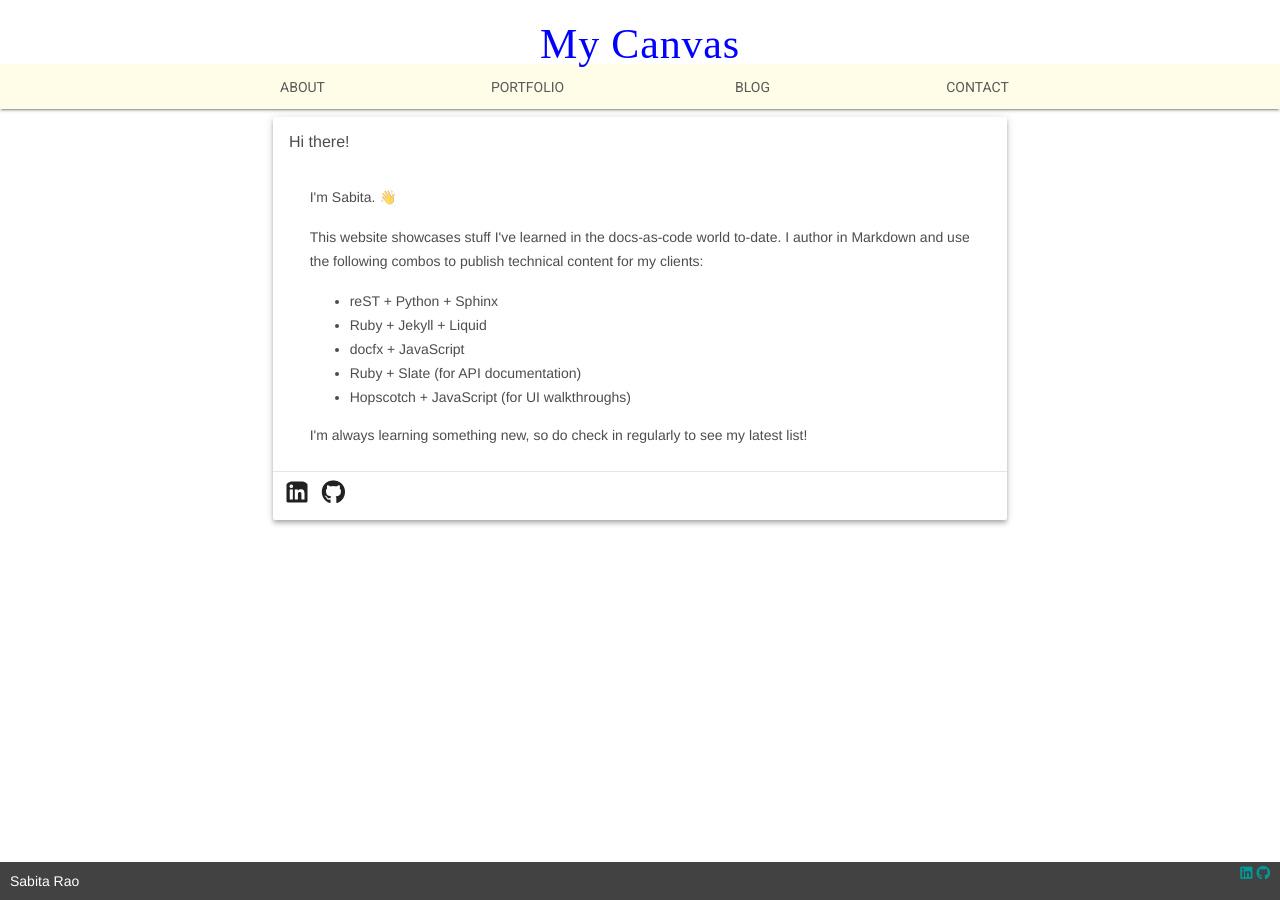
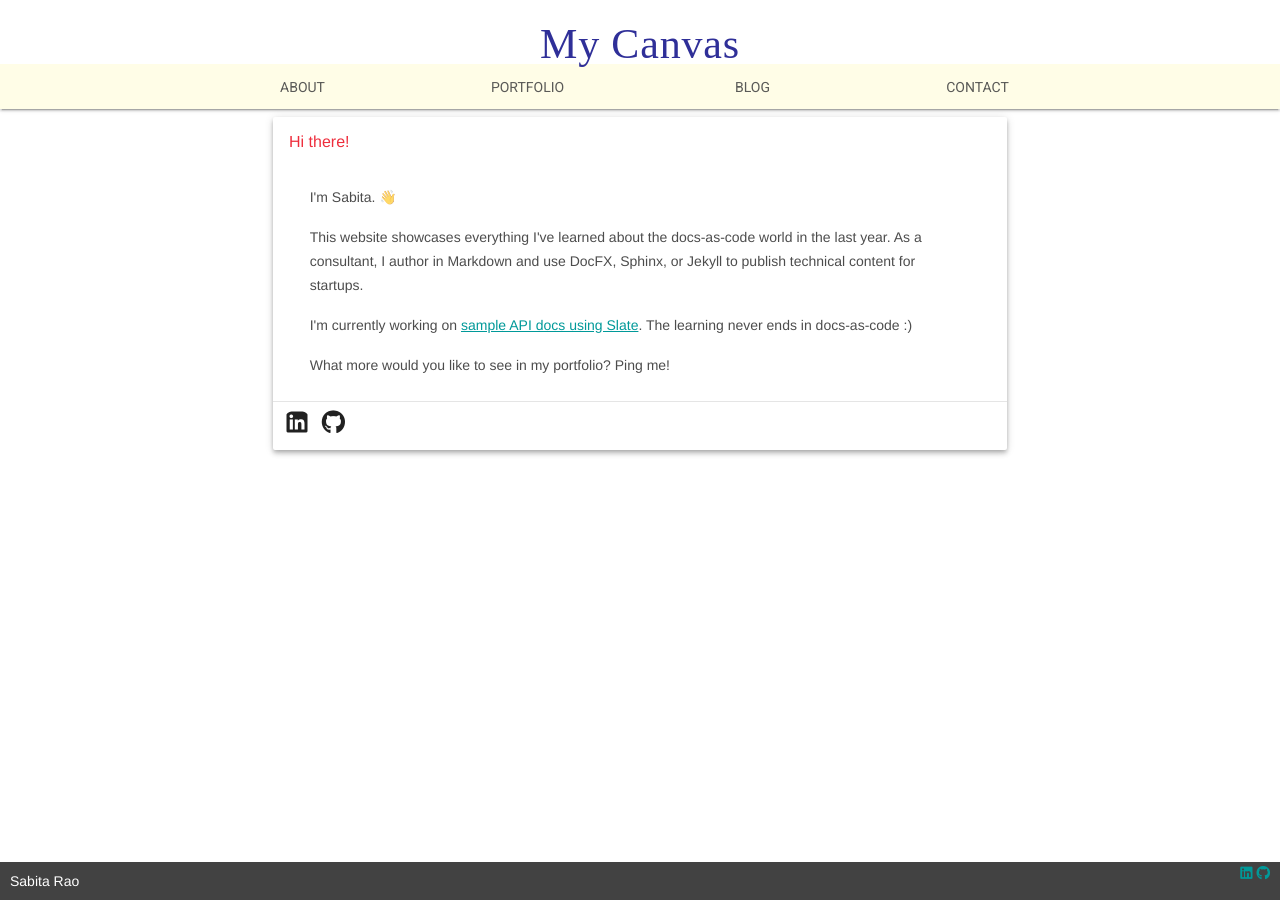
Before and after one commit to sabitarao/sabitarao.github.io, a Jekyll site: the page built from index.html, in a window 1280 px wide. Built offline with Jekyll 4.4.1, drawn with Linux system fonts in a browser that asks for light colours; nearby versions of some CDN libraries; emoji names are drawn with the system emoji font; some web fonts are replaced.

Commit message:
updated portfolio

```diff
--- a/_posts/2020-04-11-design-thinking-solo-writers.markdown
+++ b/_posts/2020-04-11-design-thinking-solo-writers.markdown
@@ -11,9 +11,8 @@ As a technical writer, it's my job to focus on user goals in all my tasks. As a
 
 So if stakeholders' meetings threaten drastic edits to those perfectly-crafted sentences and info architecture layouts, the rebel in me sees red, naturally!
 
-It's exactly the sort of risk that design thinking can *minimize*. With end-user goals at the center of discussion, team members across job roles collaborate at every stage of product development (and technical writing, by extension). Giving dev teams a say in doc design/planning/publishing makes them care about product docs. True story!
-
-<img src="/assets/restless-reinvention.PNG" align ="left">
+It's exactly the sort of risk that design thinking can *minimize*. It requires team members across job roles to collaborate at every stage of product development (and technical writing, by extension), with end-user goals at the center of discussions. Giving dev teams a say in doc design/planning/publishing makes them care about product docs. True story!
+<img src="/assets/restless-reinvention.PNG" align ="right">
 Design thinking reminds me to focus on empathy, human-centered solutions, and continuous improvement.
 
 If I have to pick one aspect of design thinking that (sole) writers must imbibe, it's this: *Fail fast and cheap*. By *not* aiming for a 'perfect' draft, I spend less time theorizing about possible solutions, and more time actually improving ones that work.
--- a/_projects/markdown-docfx.html
+++ b/_projects/markdown-docfx.html
@@ -9,5 +9,5 @@ tags:
 show: true
 order: 3
 ---
-<p><img src="/assets/docfx.gif" width="255px"></p>
-<p>Used DocFX to republish a DITA-based implementation guide in HTML. Inspired by Microsoft Docs.</p>
+<p><a href="https://sabitarao.github.io/docfx" target="_blank"><img src="/assets/docfx.png" width="255px"></a></p>
+<p>Used DocFX and Markdown to republish excerpts from a DITA-based guide that I originally authored using Arbortext Editor.</p>
--- a/_projects/markdown-sphinx.html
+++ b/_projects/markdown-sphinx.html
@@ -10,4 +10,4 @@ show: true
 order: 2
 ---
 <p><a href="https://sabitarao.github.io/sphinx" target="_blank"><img src="/assets/sphinx.png" width="255px"></a></p>
-<p>Used Sphinx and Markdown to republish DITA-based content in HTML. Added custom CSS and reST tabs.</p>
+<p>Used Sphinx and Markdown to republish excerpts from my DITA-based guide. Added custom CSS and reST tabs.</p>
--- a/css/styles.css
+++ b/css/styles.css
@@ -17,7 +17,7 @@
   font-family: 'Fredericka the Great', cursive;
   line-height: 35px;
   margin-top: 25px;
-  color: blue;
+  color: #2f2f98;
 }
 
 .mdl-card {
@@ -27,7 +27,7 @@
 }
 
 .mdl-card__title {
-  color: rgba(0,0,0,.7)
+  color: #ee2e3d;
 }
 
 .mdl-card__supporting-text {
@@ -199,3 +199,14 @@ a {
 .mdl-button--accent.mdl-button--accent {
     color: #009999;
 }
+.mdl-button{
+    font-size: 12px;
+}
+
+.mdl-grid.center-items {
+  justify-content: center;
+}
+
+.mdl-button--icon {
+    font-size: 24px;
+}
--- a/index.html
+++ b/index.html
@@ -11,19 +11,14 @@ title: "Hi there!"
         <div class="padding-top">
 <p>I'm Sabita. :wave:
 </p>
-<p>This website showcases stuff I've learned in the docs-as-code world to-date. I author in Markdown and use the following combos to publish technical content for my clients:</p>
-<ul>
-<li>reST + Python + Sphinx</li>
-<li>Ruby + Jekyll + Liquid</li>
-<li>docfx + JavaScript</li>
-<li>Ruby + Slate (for API documentation)</li>
-<li>Hopscotch + JavaScript (for UI walkthroughs)</li>
-</ul>
-<p>I'm always learning something new, so do check in regularly to see my latest list!</p>
+<p>This website showcases everything I've learned about the docs-as-code world in the last year. As a consultant, I author in Markdown and use DocFX, Sphinx, or Jekyll to publish technical content for startups.</p>
+<p>I'm currently working on <a href="https://sabitarao.github.io/slate" target="_blank">sample API docs using Slate</a>. The learning never ends in docs-as-code :)</p>
+<p>What more would you like to see in my portfolio? Ping me!</p>
         </div>
     </div>
     <div class="mdl-card__actions mdl-card--border center-text">
         <a href="https://www.linkedin.com/in/sabitarao" class="mdl-button mdl-js-button mdl-js-ripple-effect mdl-button--icon margin-side-large"><i class="fa fa-linkedin-square icon-button icon-margin" aria-hidden="true"></i></a>
         <a href="https://github.com/sabitarao" class="mdl-button mdl-js-button mdl-js-ripple-effect mdl-button--icon margin-side-large"><i class="fa fa-github icon-button icon-margin" aria-hidden="true"></i></a>
+
     </div>
 </div>
--- a/projects/index.html
+++ b/projects/index.html
@@ -1,7 +1,10 @@
 ---
 layout: default
 ---
-<p>These writing samples combine content I authored in my previous roles and tools I'm using in my current role. Click each card to view more!</p><p></p>
+<div class="mdl-grid center-items">
+    <div class="mdl-cell mdl-cell--12-col"><p>These writing samples combine content I authored years ago + tools I currently use. Click each card to know more.</p><p></p>
+</div>
+</div>
 
 {% assign posts = site.projects | sort: 'order' | reverse %}
 {% for post in posts %}
```
Also changed, not shown: assets/docfx.gif (deleted), assets/docfx.png (added), assets/sphinx.gif (deleted).
